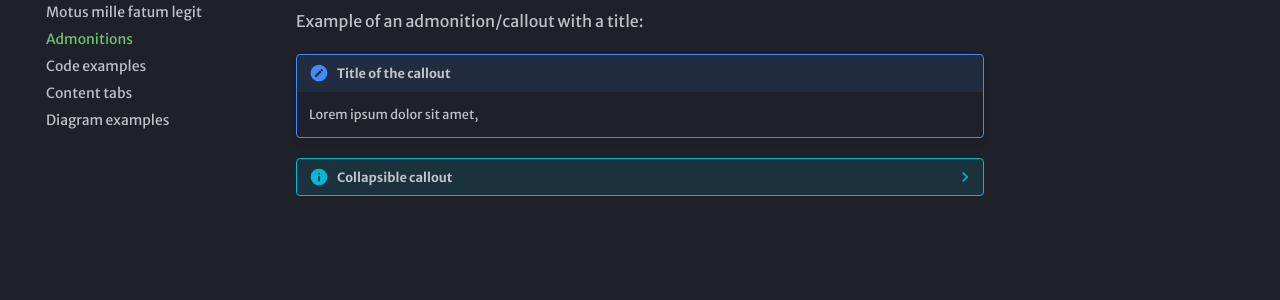
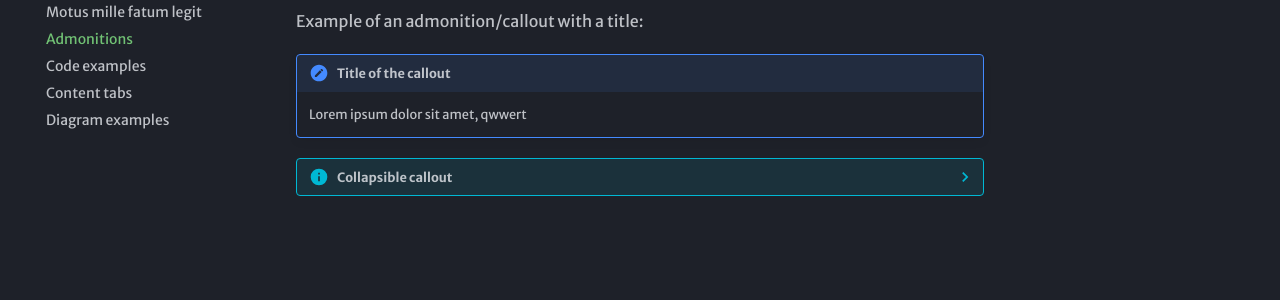
Before and after one commit to ShihangWu/mkdocs, an MkDocs documentation site: the page built from docs/admonitions.md, in a window 1280 px wide. Shown: the part 171-471 px from the top of the page. Built offline with MkDocs 1.6.1 and Material for MkDocs 9.7.7, drawn with Linux system fonts in a browser that asks for light colours; some web fonts are replaced.

```diff
--- a/docs/admonitions.md
+++ b/docs/admonitions.md
@@ -10,7 +10,7 @@ Example of an admonition/callout with a title:
 
 !!! note "Title of the callout"
 
-    Lorem ipsum dolor sit amet,
+    Lorem ipsum dolor sit amet, qwwert
 
 ??? info "Collapsible callout"
 
```
Also changed, not shown: other parts of docs/admonitions.md (+1 -1 lines).
